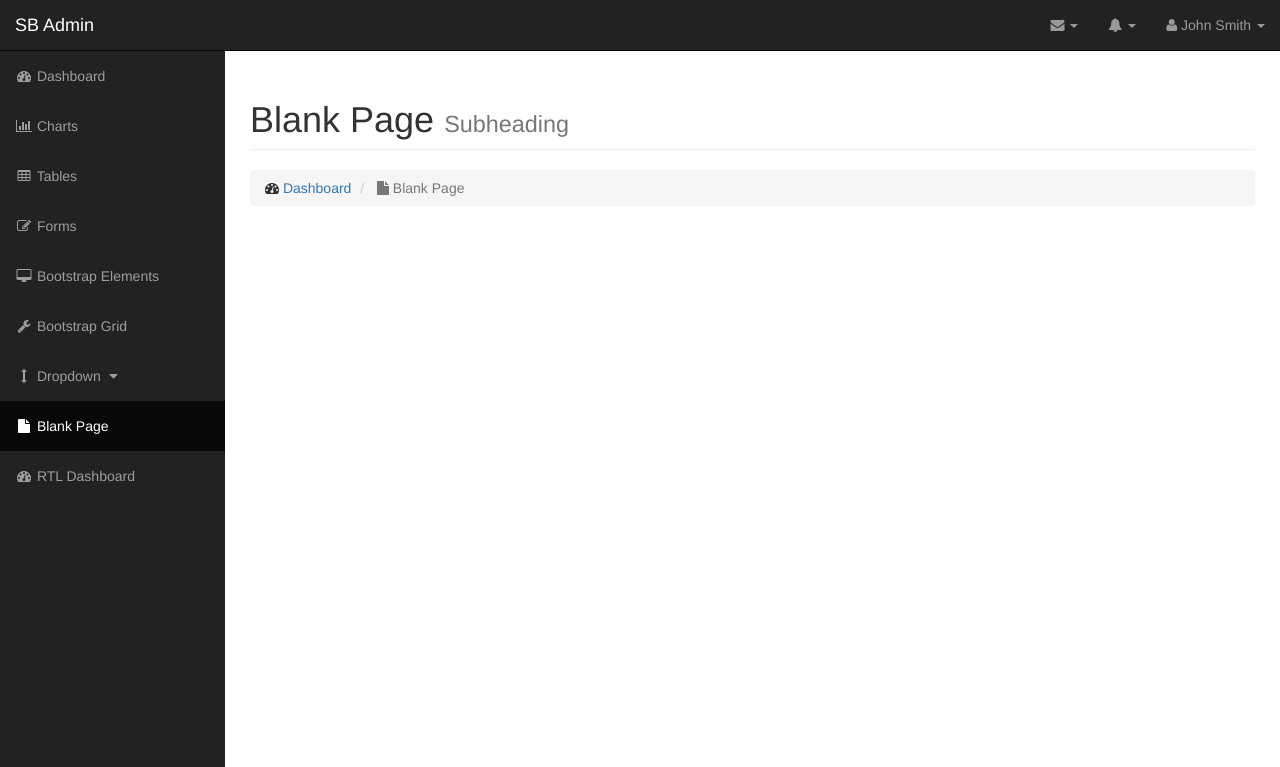
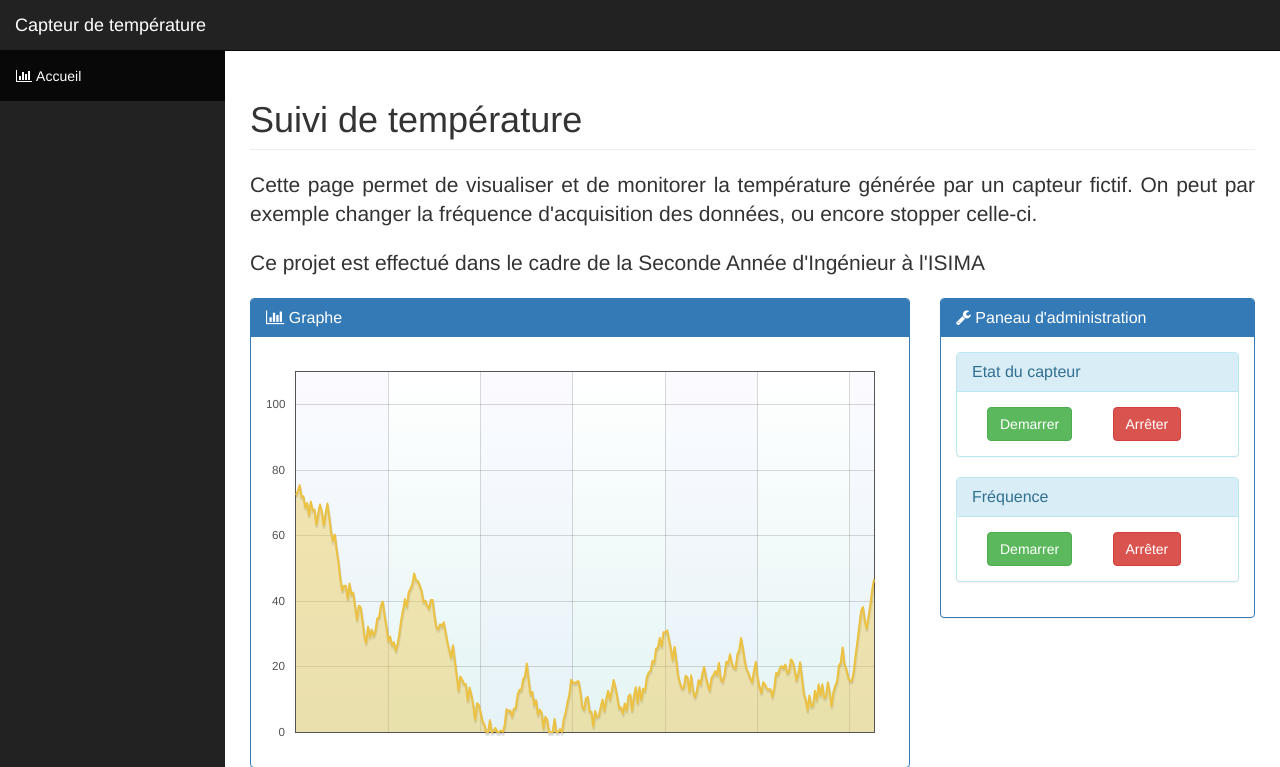
Before and after one commit to ISIMA-begarco/embarque, a PHP site: page / in a window 1280 px wide. Shown: the top 767 px of the page. Run offline with PHP 8.4, Linux system fonts and the light colour scheme; grey boxes labelled with a size stand in for pictures from a placeholder-image service; some libraries are stand-ins or nearby versions.

Commit message:
Modif du panel

```diff
--- a/server/www/css/sb-admin.css
+++ b/server/www/css/sb-admin.css
@@ -225,3 +225,8 @@ ul.alert-dropdown {
 .panel-yellow > a:hover {
     color: #df8a13;
 }
+
+.espace {
+  margin-left: 6px;
+  margin-right: 6px;
+}
--- a/server/www/index.php
+++ b/server/www/index.php
@@ -1,32 +1,21 @@
 <!DOCTYPE html>
-<html lang="en">
+<html lang="fr">
 
 <head>
-
     <meta charset="utf-8">
     <meta http-equiv="X-UA-Compatible" content="IE=edge">
     <meta name="viewport" content="width=device-width, initial-scale=1">
-    <meta name="description" content="">
-    <meta name="author" content="">
+    <meta name="description" content="Capteur de température réalisé en 2ème Année d'école d'ingénieur">
+    <meta name="author" content="Benjamin BARBESANGE, Benoît GARCON">
 
-    <title>SB Admin - Bootstrap Admin Template</title>
+    <title>Capteur de température</title>
 
     <!-- Bootstrap Core CSS -->
     <link href="css/bootstrap.min.css" rel="stylesheet">
-
     <!-- Custom CSS -->
     <link href="css/sb-admin.css" rel="stylesheet">
-
     <!-- Custom Fonts -->
     <link href="font-awesome/css/font-awesome.min.css" rel="stylesheet" type="text/css">
-
-    <!-- HTML5 Shim and Respond.js IE8 support of HTML5 elements and media queries -->
-    <!-- WARNING: Respond.js doesn't work if you view the page via file:// -->
-    <!--[if lt IE 9]>
-        <script src="https://oss.maxcdn.com/libs/html5shiv/3.7.0/html5shiv.js"></script>
-        <script src="https://oss.maxcdn.com/libs/respond.js/1.4.2/respond.min.js"></script>
-    <![endif]-->
-
 </head>
 
 <body>
@@ -43,149 +32,13 @@
                     <span class="icon-bar"></span>
                     <span class="icon-bar"></span>
                 </button>
-                <a class="navbar-brand" href="index.php">SB Admin</a>
+                <a class="navbar-brand" href="index.php">Capteur de température</a>
             </div>
-            <!-- Top Menu Items -->
-            <ul class="nav navbar-right top-nav">
-                <li class="dropdown">
-                    <a href="#" class="dropdown-toggle" data-toggle="dropdown"><i class="fa fa-envelope"></i> <b class="caret"></b></a>
-                    <ul class="dropdown-menu message-dropdown">
-                        <li class="message-preview">
-                            <a href="#">
-                                <div class="media">
-                                    <span class="pull-left">
-                                        <img class="media-object" src="http://placehold.it/50x50" alt="">
-                                    </span>
-                                    <div class="media-body">
-                                        <h5 class="media-heading">
-                                            <strong>John Smith</strong>
-                                        </h5>
-                                        <p class="small text-muted"><i class="fa fa-clock-o"></i> Yesterday at 4:32 PM</p>
-                                        <p>Lorem ipsum dolor sit amet, consectetur...</p>
-                                    </div>
-                                </div>
-                            </a>
-                        </li>
-                        <li class="message-preview">
-                            <a href="#">
-                                <div class="media">
-                                    <span class="pull-left">
-                                        <img class="media-object" src="http://placehold.it/50x50" alt="">
-                                    </span>
-                                    <div class="media-body">
-                                        <h5 class="media-heading">
-                                            <strong>John Smith</strong>
-                                        </h5>
-                                        <p class="small text-muted"><i class="fa fa-clock-o"></i> Yesterday at 4:32 PM</p>
-                                        <p>Lorem ipsum dolor sit amet, consectetur...</p>
-                                    </div>
-                                </div>
-                            </a>
-                        </li>
-                        <li class="message-preview">
-                            <a href="#">
-                                <div class="media">
-                                    <span class="pull-left">
-                                        <img class="media-object" src="http://placehold.it/50x50" alt="">
-                                    </span>
-                                    <div class="media-body">
-                                        <h5 class="media-heading">
-                                            <strong>John Smith</strong>
-                                        </h5>
-                                        <p class="small text-muted"><i class="fa fa-clock-o"></i> Yesterday at 4:32 PM</p>
-                                        <p>Lorem ipsum dolor sit amet, consectetur...</p>
-                                    </div>
-                                </div>
-                            </a>
-                        </li>
-                        <li class="message-footer">
-                            <a href="#">Read All New Messages</a>
-                        </li>
-                    </ul>
-                </li>
-                <li class="dropdown">
-                    <a href="#" class="dropdown-toggle" data-toggle="dropdown"><i class="fa fa-bell"></i> <b class="caret"></b></a>
-                    <ul class="dropdown-menu alert-dropdown">
-                        <li>
-                            <a href="#">Alert Name <span class="label label-default">Alert Badge</span></a>
-                        </li>
-                        <li>
-                            <a href="#">Alert Name <span class="label label-primary">Alert Badge</span></a>
-                        </li>
-                        <li>
-                            <a href="#">Alert Name <span class="label label-success">Alert Badge</span></a>
-                        </li>
-                        <li>
-                            <a href="#">Alert Name <span class="label label-info">Alert Badge</span></a>
-                        </li>
-                        <li>
-                            <a href="#">Alert Name <span class="label label-warning">Alert Badge</span></a>
-                        </li>
-                        <li>
-                            <a href="#">Alert Name <span class="label label-danger">Alert Badge</span></a>
-                        </li>
-                        <li class="divider"></li>
-                        <li>
-                            <a href="#">View All</a>
-                        </li>
-                    </ul>
-                </li>
-                <li class="dropdown">
-                    <a href="#" class="dropdown-toggle" data-toggle="dropdown"><i class="fa fa-user"></i> John Smith <b class="caret"></b></a>
-                    <ul class="dropdown-menu">
-                        <li>
-                            <a href="#"><i class="fa fa-fw fa-user"></i> Profile</a>
-                        </li>
-                        <li>
-                            <a href="#"><i class="fa fa-fw fa-envelope"></i> Inbox</a>
-                        </li>
-                        <li>
-                            <a href="#"><i class="fa fa-fw fa-gear"></i> Settings</a>
-                        </li>
-                        <li class="divider"></li>
-                        <li>
-                            <a href="#"><i class="fa fa-fw fa-power-off"></i> Log Out</a>
-                        </li>
-                    </ul>
-                </li>
-            </ul>
             <!-- Sidebar Menu Items - These collapse to the responsive navigation menu on small screens -->
             <div class="collapse navbar-collapse navbar-ex1-collapse">
                 <ul class="nav navbar-nav side-nav">
-                    <li>
-                        <a href="index.php"><i class="fa fa-fw fa-dashboard"></i> Dashboard</a>
-                    </li>
-                    <li>
-                        <a href="charts.php"><i class="fa fa-fw fa-bar-chart-o"></i> Charts</a>
-                    </li>
-                    <li>
-                        <a href="tables.html"><i class="fa fa-fw fa-table"></i> Tables</a>
-                    </li>
-                    <li>
-                        <a href="forms.html"><i class="fa fa-fw fa-edit"></i> Forms</a>
-                    </li>
-                    <li>
-                        <a href="bootstrap-elements.html"><i class="fa fa-fw fa-desktop"></i> Bootstrap Elements</a>
-                    </li>
-                    <li>
-                        <a href="bootstrap-grid.html"><i class="fa fa-fw fa-wrench"></i> Bootstrap Grid</a>
-                    </li>
-                    <li>
-                        <a href="javascript:;" data-toggle="collapse" data-target="#demo"><i class="fa fa-fw fa-arrows-v"></i> Dropdown <i class="fa fa-fw fa-caret-down"></i></a>
-                        <ul id="demo" class="collapse">
-                            <li>
-                                <a href="#">Dropdown Item</a>
-                            </li>
-                            <li>
-                                <a href="#">Dropdown Item</a>
-                            </li>
-                        </ul>
-                    </li>
                     <li class="active">
-                        <a href="blank-page.html"><i class="fa fa-fw fa-file"></i> Blank Page</a>
-                    </li>
-                    <li>
-                        <a href="index-rtl.html"><i class="fa fa-fw fa-dashboard"></i> RTL Dashboard</a>
+                        <a href="index.php"><i class="fa fa-fw fa-bar-chart-o"></i> Accueil</a>
                     </li>
                 </ul>
             </div>
@@ -200,19 +53,76 @@
                 <div class="row">
                     <div class="col-lg-12">
                         <h1 class="page-header">
-                            Blank Page
-                            <small>Subheading</small>
+                            Suivi de température
                         </h1>
-                        <ol class="breadcrumb">
-                            <li>
-                                <i class="fa fa-dashboard"></i>  <a href="index.php">Dashboard</a>
-                            </li>
-                            <li class="active">
-                                <i class="fa fa-file"></i> Blank Page
-                            </li>
-                        </ol>
+							<p class="lead text-justify">Cette page permet de visualiser et de monitorer la température générée par un capteur fictif. On peut par exemple changer la fréquence d'acquisition des données, ou encore stopper celle-ci.</p>
+							<p class="lead text-justify">Ce projet est effectué dans le cadre de la Seconde Année d'Ingénieur à l'ISIMA</p>
                     </div>
                 </div>
+                <!-- /.row -->
+
+				<!-- Graph temperature and commands -->
+                <div class="row">
+                    <div class="col-lg-8"> <!-- Graph -->
+                        <div class="panel panel-primary">
+                            <div class="panel-heading">
+                                <h2 class="panel-title"><i class="fa fa-bar-chart-o"></i> Graphe</h2>
+                            </div>
+                            <div class="panel-body">
+                                <div class="flot-chart">
+                                    <div class="flot-chart-content" id="flot-moving-line-chart"></div>
+                                </div>
+                            </div>
+                        </div>
+                    </div>
+
+					<div class="col-lg-4"> <!-- Command panel -->
+						<div class="panel panel-primary">
+							<div class="panel-heading">
+								<h2 class="panel-title"><i class="fa fa-wrench"></i> Paneau d'administration</h2>
+							</div>
+							<div class="panel-body">
+                                <div class="row">
+                                    <div class="col-lg-12">
+                                        <div class="panel panel-info">
+                                            <div class="panel-heading">
+                                                <h2 class="panel-title">Etat du capteur</h2>
+                                            </div>
+                                            <div class="panel-body">
+                                                <div class="col-lg-6">
+                                        <button type="button" class="btn btn-success">Demarrer</button>
+                                                </div>
+                                                <div class="col-lg-6">
+                                        <button type="button" class="btn btn-danger">Arrêter</button>
+                                                </div>
+                                            </div>
+                                        </div>
+                                    </div>
+                                </div> <!-- /.row -->
+
+                                <div class="row">
+                                    <div class="col-lg-12">
+                                        <div class="panel panel-info">
+                                            <div class="panel-heading">
+                                                <h2 class="panel-title">Fréquence</h2>
+                                            </div>
+                                            <div class="panel-body">
+                                                <div class="col-lg-6">
+                                        <button type="button" class="btn btn-success">Demarrer</button>
+                                                </div>
+                                                <div class="col-lg-6">
+                                        <button type="button" class="btn btn-danger">Arrêter</button>
+                                                </div>
+                                            </div>
+                                        </div>
+                                    </div>
+                                </div> <!-- /.row -->
+
+							</div> <!-- Panel body -->
+						</div>
+					</div> <!-- Panel commandes -->
+				</div>
+            </div>
                 <!-- /.row -->
 
             </div>
@@ -230,6 +140,14 @@
     <!-- Bootstrap Core JavaScript -->
     <script src="js/bootstrap.min.js"></script>
 
+    <!-- Flot Charts JavaScript -->
+    <!--[if lte IE 8]><script src="js/excanvas.min.js"></script><![endif]-->
+    <script src="js/plugins/flot/jquery.flot.js"></script>
+    <script src="js/plugins/flot/jquery.flot.tooltip.min.js"></script>
+    <script src="js/plugins/flot/jquery.flot.resize.js"></script>
+    <script src="js/plugins/flot/jquery.flot.pie.js"></script>
+    <script src="js/plugins/flot/flot-data.js"></script>
+
 </body>
 
 </html>
```
Also changed, not shown: server/www/charts.php (deleted, +0 -123 lines).
